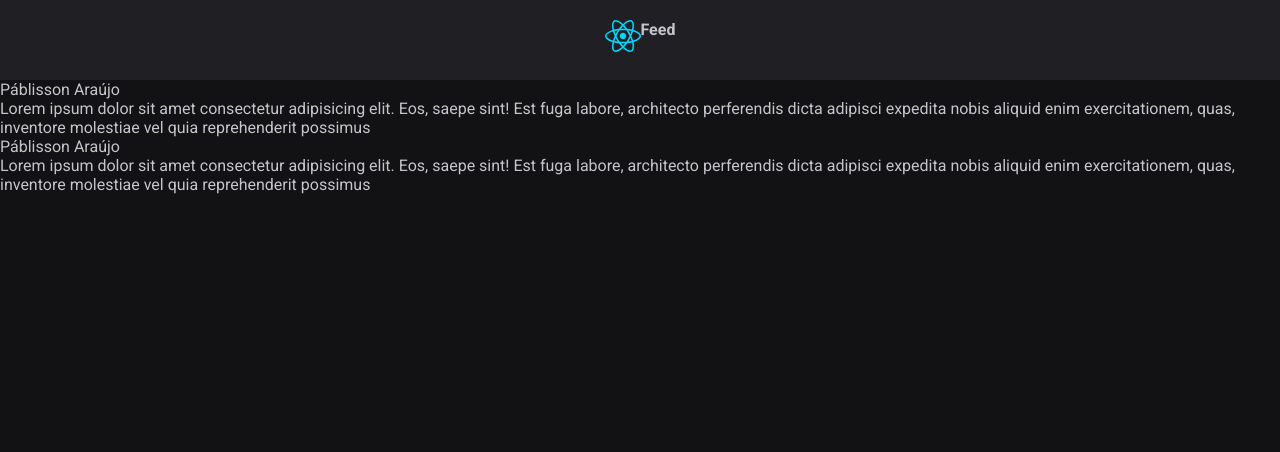
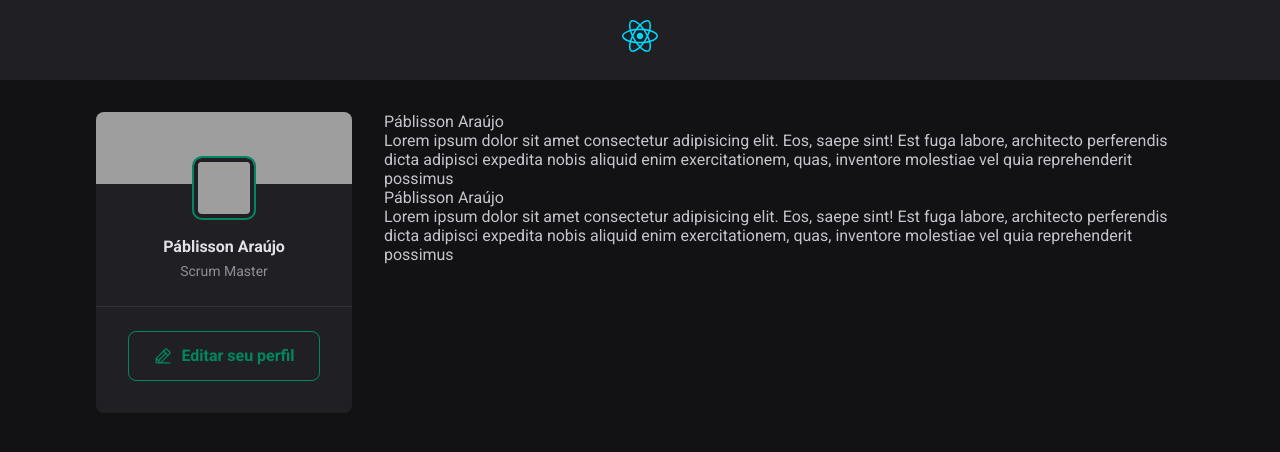
Before and after one commit to pablisson/principios-rede-social, a React (Vite) app: page / in a window 1280 px wide. Shown: the top 452 px of the page. Built offline with nearby package versions, Linux system fonts and the light colour scheme; grey boxes are pictures that could not be loaded.

Commit message:
Criação do sidebar

```diff
--- a/package.json
+++ b/package.json
@@ -9,6 +9,7 @@
     "preview": "vite preview"
   },
   "dependencies": {
+    "phosphor-react": "^1.4.1",
     "react": "^18.2.0",
     "react-dom": "^18.2.0"
   },
--- a/src/App.jsx
+++ b/src/App.jsx
@@ -1,11 +1,18 @@
 import { Header } from './components/Header';
 import { Post } from './Post';
+
+import styles from './App.module.css';
+
 import './global.css';
+import { Sidebar } from './components/Sidebar';
 
 export function App() {
   return (
     <>
       <Header />
+      <div className={styles.wrapper}>
+        <Sidebar />
+        <main>
           <Post
             author="Páblisson Araújo"
             content="Lorem ipsum dolor sit amet consectetur adipisicing elit. Eos, saepe sint! Est fuga labore, architecto perferendis dicta adipisci expedita nobis aliquid enim exercitationem, quas, inventore molestiae vel quia reprehenderit possimus"
@@ -14,6 +21,8 @@ export function App() {
             author="Páblisson Araújo"
             content="Lorem ipsum dolor sit amet consectetur adipisicing elit. Eos, saepe sint! Est fuga labore, architecto perferendis dicta adipisci expedita nobis aliquid enim exercitationem, quas, inventore molestiae vel quia reprehenderit possimus"
           />
+        </main>
+      </div>
     </>
   )
 }
--- /dev/null
+++ b/src/App.module.css
@@ -0,0 +1,10 @@
+.wrapper{
+  max-width: 70rem;
+  margin: 2rem auto;
+  padding: 0 1rem;
+
+  display: grid;
+  grid-template-columns: 256px 1fr;
+  gap: 2rem;
+  align-items: flex-start;
+}
--- a/src/components/Header.jsx
+++ b/src/components/Header.jsx
@@ -8,7 +8,7 @@ export function Header(){
     <>
       <header className={ styles.header }>
         <img src={igniteLogo} alt="Logo" />
-        <strong >Feed</strong>
+        <strong ></strong>
       </header>
 
     </>
--- /dev/null
+++ b/src/components/Sidebar.jsx
@@ -0,0 +1,28 @@
+import { PencilLine } from 'phosphor-react';
+import styles from './Sidebar.module.css'
+export function Sidebar() {
+  return(
+    <>
+      <aside className={ styles.sidebar } >
+        <img
+        className={ styles.cover }
+        src="https://images.unsplash.com/photo-1605379399843-5870eea9b74e?ixlib=rb-1.2.1&ixid=MnwxMjA3fDB8MHxwaG90by1wYWdlfHx8fGVufDB8fHx8&auto=format&fit=crop&w=500&q=50" />
+
+        <div className={ styles.profile }>
+          <img className={ styles.avatar } src='https://github.com/pablisson.png' alt='perfil'/>
+
+          <strong>Páblisson Araújo</strong>
+          <span>Scrum Master</span>
+        </div>
+
+        <footer>
+          <a href='#'>
+            <PencilLine size={20}/>
+            Editar seu perfil
+          </a>
+        </footer>
+      </aside>
+    </>
+
+  );
+}
--- /dev/null
+++ b/src/components/Sidebar.module.css
@@ -0,0 +1,73 @@
+.sidebar{
+  background: var(--gray-800);
+  border-radius: 8px;
+  overflow: hidden;
+}
+
+.cover{
+  width: 100%;
+  height: 72px;
+  object-fit: cover;
+}
+
+.profile {
+  display: flex;
+  flex-direction: column;
+  align-items: center;
+
+  margin-top: calc(0px - 1.5rem - 6px);
+}
+.profile .avatar{
+  /* box-sizing: initial;*/
+
+   width: calc(3rem + 12px);
+   height: calc(3rem + 12px);
+   border-radius: 8px;
+
+   border: 4px solid var(--gray-800);
+   outline: 2px solid var(--green-500);
+ }
+
+ .profile strong {
+   margin-top: 1rem;
+   color: var(--gray-100);
+
+   line-height: 1.6;
+ }
+
+ .profile span {
+   font-size: 0.875rem;
+   color: var(--gray-400);
+   line-height: 1.6;
+ }
+
+.sidebar footer{
+  border-top: 1px solid var(--gray-600);
+  margin-top: 1.5rem;
+  padding: 1.5rem 2rem 2rem;
+}
+
+.sidebar footer a {
+  width: 100%;
+  background: transparent;
+  color: var(--green-500);
+  border: 1px solid var(--green-500);
+  border-radius: 8px;
+  height: 50px;
+  padding: 0 1.5rem;
+  font-weight: bold;
+  display: block;
+  text-decoration: none;
+
+  display: flex;
+  align-items: center;
+  justify-content: center;
+
+  gap: 0.5rem;
+}
+
+.sidebar footer a:hover{
+  background: var(--green-500);
+  color: var(--white);
+  transition: color 0.2s, background-color 0.1s;
+}
```
Also changed, not shown: 1 other file (tests, documents, lock files or other folders). Lines whose indentation alone changed are shown as unchanged.
